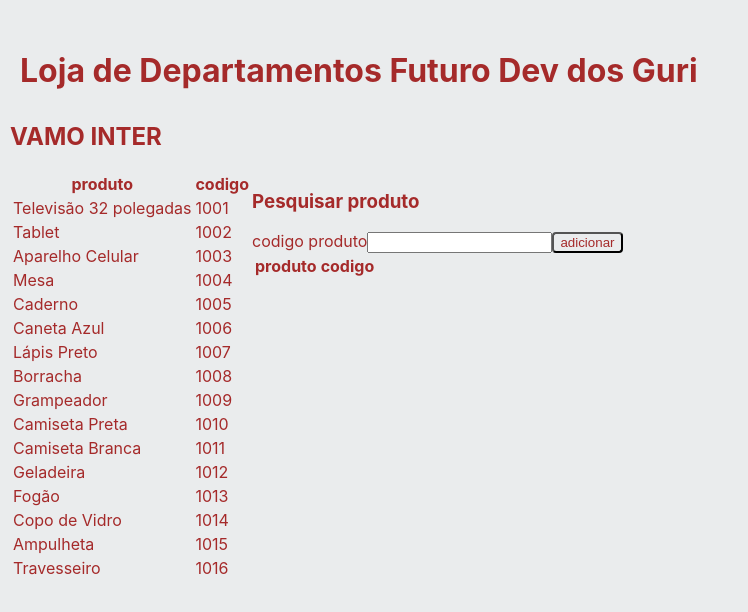
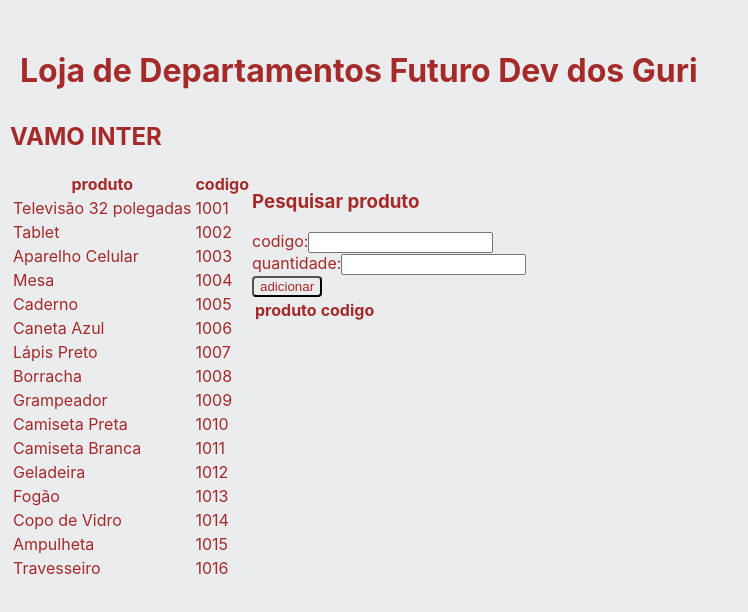
Before and after one commit to Deivis1909/projeto_modulo_1, a React (Create React App) app: page / in a window 1280 px wide. Shown: the top 612 px of the page, without its empty margins (0-748 px from the left). Built offline with nearby package versions, Linux system fonts and the light colour scheme.

Commit message:
version7.6

```diff
--- a/src/App.js
+++ b/src/App.js
@@ -23,7 +23,10 @@ function App() {
    //.then(data =>{
   // })
   .then(produtos => {
-    setProdutos(produtos);
+    const novoprod = produtos.map(domap =>{
+      return{codigo:domap.codigo, descricao:domap.descricao ,marca:domap.marca, preco:domap.preco, imagem:domap.imagem, quanti:0}
+    })
+    setProdutos(novoprod)
 
   } )
   .catch(erro => console.log(erro));
--- a/src/components/Carrinho/index.js
+++ b/src/components/Carrinho/index.js
@@ -21,6 +21,7 @@ export default function Carrinho({lista}){
               <tr key={prod.codigo}>
                 <td>{prod.descricao}</td>
                 <td>{prod.codigo}</td>
+                <td>{prod.quanti}</td>
 
               </tr>
             )
--- a/src/components/Pesquisar/index.js
+++ b/src/components/Pesquisar/index.js
@@ -9,16 +9,20 @@ export default function Pesquisar({produtos}){
 
 
     const codDigitadoRef = useRef();
+    const [lista,setLista] = useState([]);
 
-    const [lista,setLista] = useState([]);
+    const quantRef= useRef();
+
 
 
 
     function handleSubmit(e){
         e.preventDefault();
         const codDigitado = codDigitadoRef.current.value;
-
-            //verifica se a pessoa nao digitou o submit sem preencher
+        const quantid = quantRef.current.value;
+            //quantid = parseInt(quantid);
+            alert(quantid);
+        //verifica se a pessoa nao digitou o submit sem preencher
         if (!codDigitado){
             alert("todos os campos devem ser preenchidos");
             return codDigitado;
@@ -31,8 +35,11 @@ export default function Pesquisar({produtos}){
 
      //  return prod.codigo == parseInt(codDigitado)
 
+     // concatenando listas
+     setLista([...lista,  ...filtrados]);
+     setLista.quanti = quantid;
 
-     setLista([...lista,  ...filtrados]);
+
 
     }
 
@@ -41,12 +48,16 @@ export default function Pesquisar({produtos}){
     <div>
         <form onSubmit={handleSubmit}>
             <h3> Pesquisar produto</h3>
-          <label>
-            codigo produto
-            </label>
+            <div>
+            <label htmlFor="cod">codigo:</label>
+            <input ref={codDigitadoRef} type="number" id="cod"></input>
+            </div>
 
-            <input ref={codDigitadoRef} type="number"></input>
-            <button type="submit" value="salada">adicionar</button>
+            <div>
+            <label htmlFor="quant">quantidade:</label>
+            <input ref={quantRef} type="number" id="quant"></input>
+            </div>
+            <button type="submit" value={'salada'}>adicionar</button>
         </form>
 
 
```
